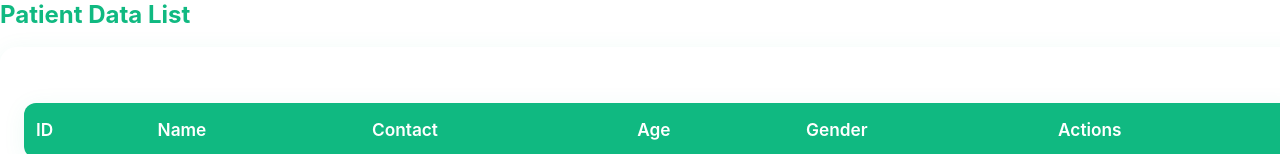
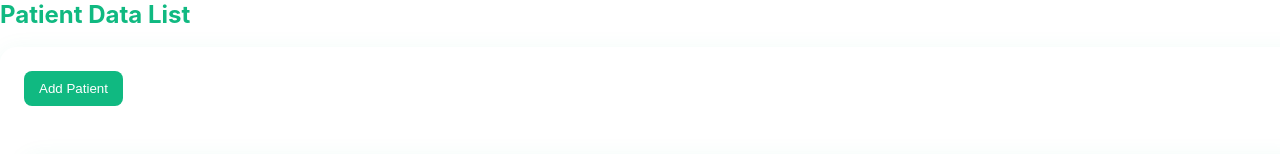
Before and after one commit to Rajkmr2001/Hospital-Management-system, a PHP site: page /hospital_backend/hospital-admin-panel/admin/manage_patient_data.html in a window 1280 px wide; the page is wider, and only the part inside the window is pictured. Shown: the part 234-388 px from the top of that part. Run offline with PHP 8.4, Linux system fonts and the light colour scheme; lists and menus that the app fills with data are empty.

Commit message:
...........

```diff
--- a/hospital-admin-panel/admin/manage_patient_data.html
+++ b/hospital-admin-panel/admin/manage_patient_data.html
@@ -118,6 +118,7 @@
         <section>
             <h2 style="color:#10b981; font-size:1.5rem; margin-bottom:18px;">Patient Data List</h2>
             <div class="table-container">
+                <button id="addPatientBtn" class="button" style="margin-bottom: 16px;">Add Patient</button>
                 <table id="patientDataTable">
                     <thead>
                         <tr>
@@ -134,19 +135,150 @@
                     </tbody>
                 </table>
             </div>
+
+            <!-- Add Patient Modal -->
+            <div id="addPatientModal" class="modal" style="display:none;">
+                <div class="modal-content" style="background:#fff; padding:20px; border-radius:12px; max-width:400px; margin:40px auto; box-shadow:0 4px 24px rgba(16,185,129,0.1);">
+                    <h3>Add Patient</h3>
+                    <form id="addPatientForm">
+                        <div class="form-group">
+                            <label for="addPatientName">Name</label>
+                            <input type="text" id="addPatientName" name="name" required />
+                        </div>
+                        <div class="form-group">
+                            <label for="addPatientContact">Contact</label>
+                            <input type="text" id="addPatientContact" name="contact" required />
+                        </div>
+                        <div class="form-group">
+                            <label for="addPatientAge">Age</label>
+                            <input type="number" id="addPatientAge" name="age" required />
+                        </div>
+                        <div class="form-group">
+                            <label for="addPatientGender">Gender</label>
+                            <select id="addPatientGender" name="gender" required>
+                                <option value="">Select Gender</option>
+                                <option value="Male">Male</option>
+                                <option value="Female">Female</option>
+                                <option value="Other">Other</option>
+                            </select>
+                        </div>
+                        <button type="submit" class="button">Add</button>
+                        <button type="button" id="cancelAddPatient" class="button" style="background:#ef4444; margin-left:8px;">Cancel</button>
+                    </form>
+                </div>
+            </div>
+
+            <!-- Edit Patient Modal -->
+            <div id="editPatientModal" class="modal" style="display:none;">
+                <div class="modal-content" style="background:#fff; padding:20px; border-radius:12px; max-width:400px; margin:40px auto; box-shadow:0 4px 24px rgba(16,185,129,0.1);">
+                    <h3>Edit Patient</h3>
+                    <form id="editPatientForm">
+                        <input type="hidden" id="editPatientId" name="id" />
+                        <div class="form-group">
+                            <label for="editPatientName">Name</label>
+                            <input type="text" id="editPatientName" name="name" required />
+                        </div>
+                        <div class="form-group">
+                            <label for="editPatientContact">Contact</label>
+                            <input type="text" id="editPatientContact" name="contact" required />
+                        </div>
+                        <div class="form-group">
+                            <label for="editPatientAge">Age</label>
+                            <input type="number" id="editPatientAge" name="age" required />
+                        </div>
+                        <div class="form-group">
+                            <label for="editPatientGender">Gender</label>
+                            <select id="editPatientGender" name="gender" required>
+                                <option value="">Select Gender</option>
+                                <option value="Male">Male</option>
+                                <option value="Female">Female</option>
+                                <option value="Other">Other</option>
+                            </select>
+                        </div>
+                        <button type="submit" class="button">Update</button>
+                        <button type="button" id="cancelEditPatient" class="button" style="background:#ef4444; margin-left:8px;">Cancel</button>
+                    </form>
+                </div>
+            </div>
         </section>
     </main>
     <script>
         document.addEventListener('DOMContentLoaded', () => {
+            const addPatientBtn = document.getElementById('addPatientBtn');
+            const addPatientModal = document.getElementById('addPatientModal');
+            const cancelAddPatient = document.getElementById('cancelAddPatient');
+            const addPatientForm = document.getElementById('addPatientForm');
+
+            const editPatientModal = document.getElementById('editPatientModal');
+            const cancelEditPatient = document.getElementById('cancelEditPatient');
+            const editPatientForm = document.getElementById('editPatientForm');
+
+            const patientDataTableBody = document.querySelector('#patientDataTable tbody');
+
+            addPatientBtn.addEventListener('click', () => {
+                addPatientModal.style.display = 'block';
+            });
+
+            cancelAddPatient.addEventListener('click', () => {
+                addPatientModal.style.display = 'none';
+                addPatientForm.reset();
+            });
+
+            cancelEditPatient.addEventListener('click', () => {
+                editPatientModal.style.display = 'none';
+                editPatientForm.reset();
+            });
+
+            addPatientForm.addEventListener('submit', async (e) => {
+                e.preventDefault();
+                const formData = new FormData(addPatientForm);
+                try {
+                    const response = await fetch('php/add_patient.php', {
+                        method: 'POST',
+                        body: formData
+                    });
+                    const result = await response.json();
+                    if (result.success) {
+                        alert('Patient added successfully');
+                        addPatientModal.style.display = 'none';
+                        addPatientForm.reset();
                         loadPatientData();
+                    } else {
+                        alert('Failed to add patient');
+                    }
+                } catch (error) {
+                    alert('Error adding patient: ' + error.message);
+                }
+            });
+
+            editPatientForm.addEventListener('submit', async (e) => {
+                e.preventDefault();
+                const formData = new FormData(editPatientForm);
+                try {
+                    const response = await fetch('php/update_patient.php', {
+                        method: 'POST',
+                        body: formData
+                    });
+                    const result = await response.json();
+                    if (result.success) {
+                        alert('Patient updated successfully');
+                        editPatientModal.style.display = 'none';
+                        editPatientForm.reset();
+                        loadPatientData();
+                    } else {
+                        alert('Failed to update patient');
+                    }
+                } catch (error) {
+                    alert('Error updating patient: ' + error.message);
+                }
+            });
 
             async function loadPatientData() {
                 try {
                     const response = await fetch('php/get_patient_data.php');
                     if (!response.ok) throw new Error('Failed to fetch patient data');
                     const patients = await response.json();
-                    const tbody = document.querySelector('#patientDataTable tbody');
-                    tbody.innerHTML = '';
+                    patientDataTableBody.innerHTML = '';
                     patients.forEach(patient => {
                         const tr = document.createElement('tr');
                         tr.innerHTML = `
@@ -156,28 +288,51 @@
                             <td>${patient.age}</td>
                             <td>${patient.gender}</td>
                             <td>
-                                <button data-id="${patient.id}" class="deleteBtn">
-                                    <i class="ri-delete-bin-6-line" style="vertical-align:middle; margin-right:6px;"></i>Delete
-                                </button>
+                                <button data-id="${patient.id}" class="editBtn">Edit</button>
+                                <button data-id="${patient.id}" class="deleteBtn">Delete</button>
                             </td>
                         `;
-                        tbody.appendChild(tr);
+                        patientDataTableBody.appendChild(tr);
                     });
+
+                    document.querySelectorAll('.editBtn').forEach(btn => {
+                        btn.addEventListener('click', async (e) => {
+                            const id = e.target.getAttribute('data-id');
+                            try {
+                                const response = await fetch(`php/get_patient.php?id=${id}`);
+                                if (!response.ok) throw new Error('Failed to fetch patient');
+                                const patient = await response.json();
+                                document.getElementById('editPatientId').value = patient.id;
+                                document.getElementById('editPatientName').value = patient.name;
+                                document.getElementById('editPatientContact').value = patient.contact;
+                                document.getElementById('editPatientAge').value = patient.age;
+                                document.getElementById('editPatientGender').value = patient.gender;
+                                editPatientModal.style.display = 'block';
+                            } catch (error) {
+                                alert(error.message);
+                            }
+                        });
+                    });
+
                     document.querySelectorAll('.deleteBtn').forEach(btn => {
                         btn.addEventListener('click', async (e) => {
-                            const id = e.target.closest('button').getAttribute('data-id');
-                            if (confirm('Are you sure you want to delete this patient data?')) {
-                                const delResponse = await fetch('php/delete_patient_data.php', {
+                            const id = e.target.getAttribute('data-id');
+                            if (confirm('Are you sure you want to delete this patient?')) {
+                                try {
+                                    const response = await fetch('php/delete_patient.php', {
                                         method: 'POST',
                                         headers: { 'Content-Type': 'application/x-www-form-urlencoded' },
                                         body: `id=${id}`
                                     });
-                                const delResult = await delResponse.json();
-                                if (delResult.success) {
-                                    alert('Patient data deleted successfully');
+                                    const result = await response.json();
+                                    if (result.success) {
+                                        alert('Patient deleted successfully');
                                         loadPatientData();
                                     } else {
-                                    alert('Failed to delete patient data');
+                                        alert('Failed to delete patient');
+                                    }
+                                } catch (error) {
+                                    alert('Error deleting patient: ' + error.message);
                                 }
                             }
                         });
@@ -186,8 +341,9 @@
                     alert(error.message);
                 }
             }
+
+            loadPatientData();
         });
     </script>
 </body>
-
 </html>
--- a/hospital-admin-panel/admin/php/add_patient.php
+++ b/hospital-admin-panel/admin/php/add_patient.php
@@ -13,7 +13,7 @@ if ($_SERVER["REQUEST_METHOD"] == "POST") {
     $medical_history = $_POST['medical_history'];
 
     // Prepare an SQL statement to prevent SQL injection
-    $stmt = $conn->prepare("INSERT INTO patients (name, age, gender, contact, address, medical_history) VALUES (?, ?, ?, ?, ?, ?)");
+    $stmt = $conn->prepare("INSERT INTO patient_data (name, age, gender, contact, address, medical_history) VALUES (?, ?, ?, ?, ?, ?)");
     $stmt->bind_param("sissss", $name, $age, $gender, $contact, $address, $medical_history);
 
     // Execute the statement
--- a/hospital-admin-panel/admin/php/delete_patient.php
+++ b/hospital-admin-panel/admin/php/delete_patient.php
@@ -7,7 +7,7 @@ if ($_SERVER['REQUEST_METHOD'] == 'POST') {
     $patient_id = $_POST['patient_id'];
 
     // Prepare the SQL statement to prevent SQL injection
-    $stmt = $conn->prepare("DELETE FROM patients WHERE id = ?");
+    $stmt = $conn->prepare("DELETE FROM patient_data WHERE id = ?");
     $stmt->bind_param("i", $patient_id);
 
     if ($stmt->execute()) {
--- a/hospital-admin-panel/admin/php/update_patient.php
+++ b/hospital-admin-panel/admin/php/update_patient.php
@@ -17,7 +17,7 @@ if ($_SERVER['REQUEST_METHOD'] == 'POST') {
     }
 
     // Prepare and bind
-    $stmt = $conn->prepare("UPDATE patients SET name=?, age=?, gender=?, address=?, contact=?, medical_history=? WHERE id=?");
+    $stmt = $conn->prepare("UPDATE patient_data SET name=?, age=?, gender=?, address=?, contact=?, medical_history=? WHERE id=?");
     $stmt->bind_param("sissssi", $name, $age, $gender, $address, $contact, $medical_history, $patient_id);
 
     // Execute the statement
```
Also changed, not shown: hospital-admin-panel/db/create_patients_table.sql (added, +7 -0 lines). Lines whose indentation alone changed are shown as unchanged.
